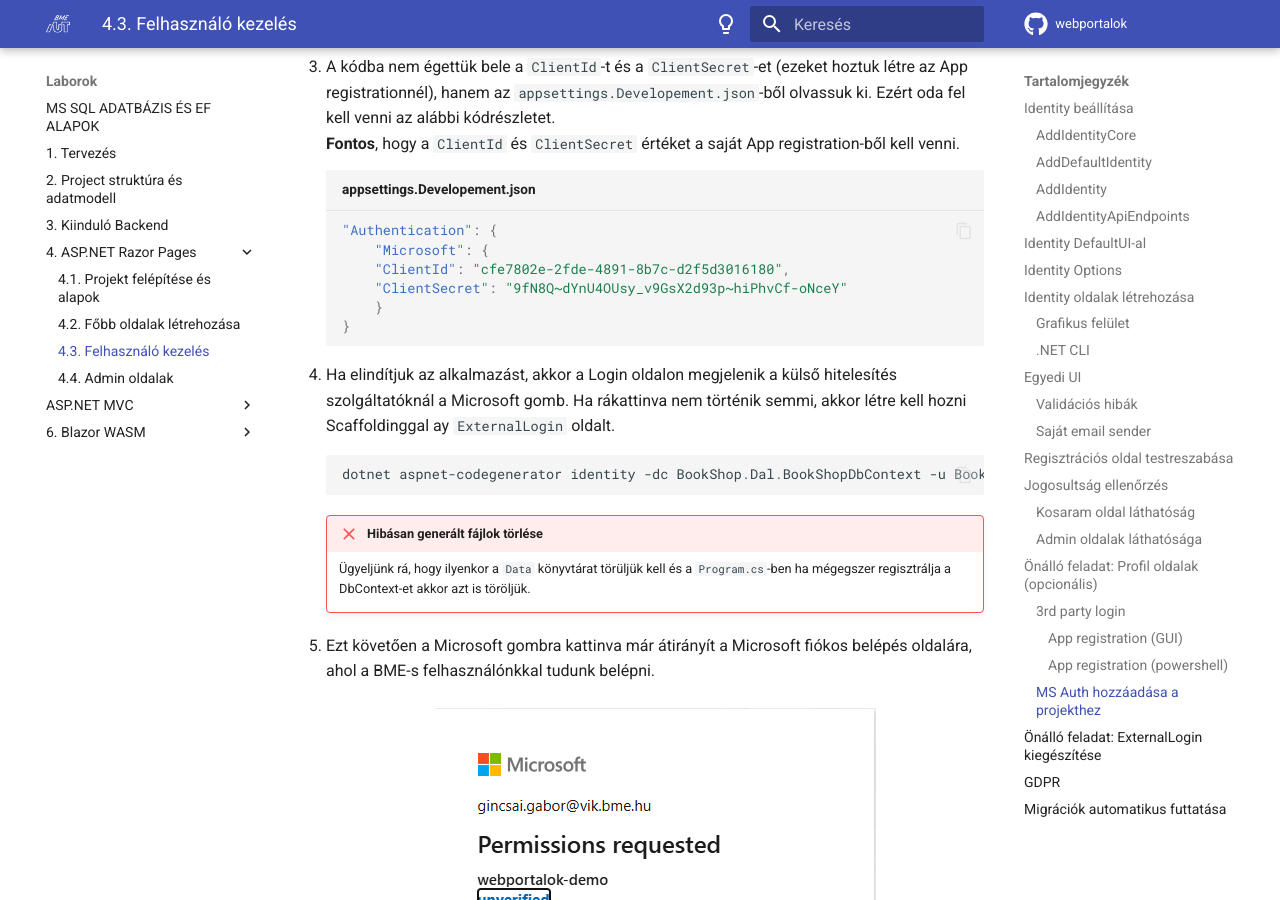
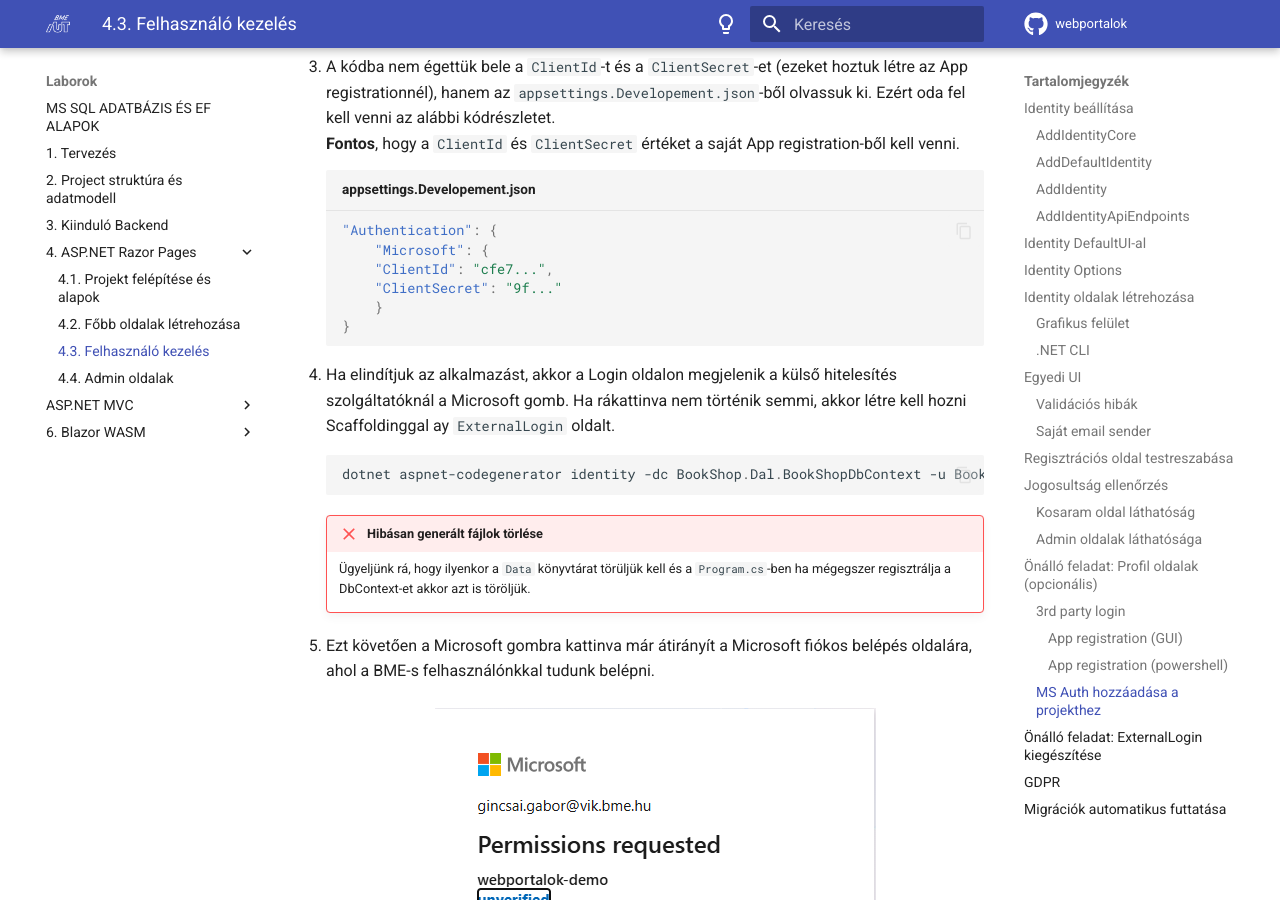
Before and after one commit to webportalok/webportalok, an MkDocs documentation site: the page built from docs/seminar/4 - ASP.NET Razor Pages/4.3 Felhasznalokezeles/index.md, in a window 1280 px wide and 900 px high, scrolled down 26443 px. Built offline with MkDocs 1.6.1 and Material for MkDocs 9.7.7, drawn with Linux system fonts in a browser that asks for light colours; comment, search, counter and statistics services are not loaded.

Commit message:
Info, HW, ASP.NET Razr Pages

````diff
--- a/docs/seminar/4 - ASP.NET Razor Pages/4.3 Felhasznalokezeles/index.md
+++ b/docs/seminar/4 - ASP.NET Razor Pages/4.3 Felhasznalokezeles/index.md
@@ -1073,8 +1073,8 @@
     ``` json title="appsettings.Developement.json"
     "Authentication": {
         "Microsoft": {
-        "ClientId": "cfe7802e-2fde-4891-8b7c-d2f5d3016180",
-        "ClientSecret": "9fN8Q~dYnU4OUsy_v9GsX2d93p~hiPhvCf-oNceY"
+        "ClientId": "cfe7...",
+        "ClientSecret": "9f..."
         }
     }
     ```
````
